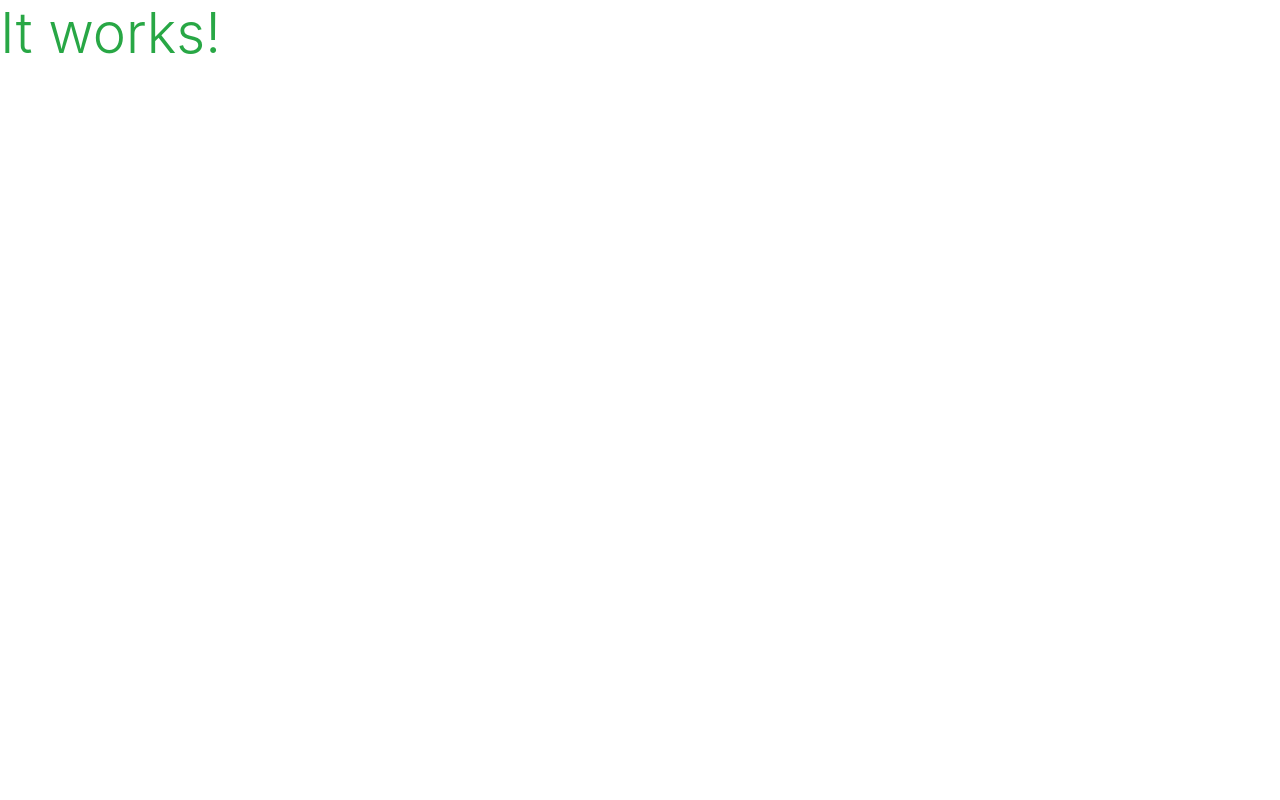
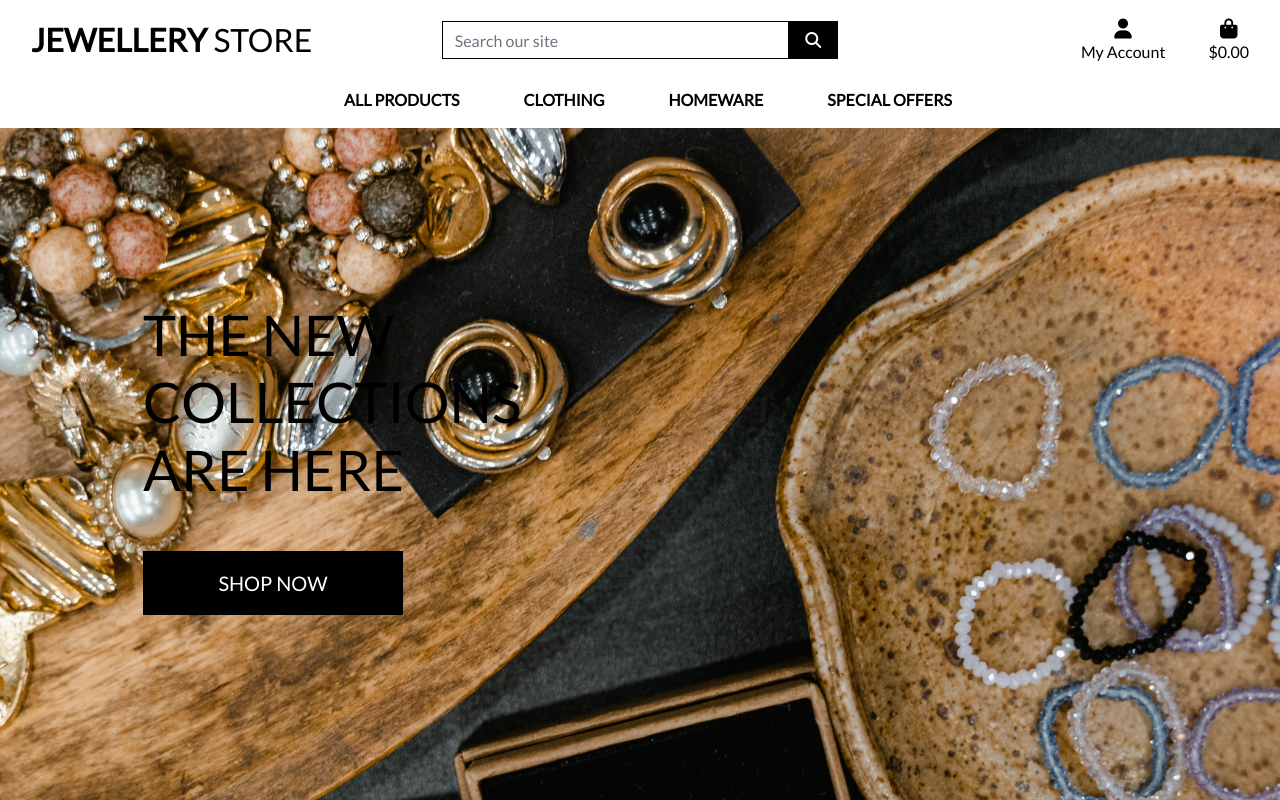
Before and after one commit to Code-Institute-Submissions/Colin-K88-ecommerce-store_AprResub, a Django app: page / in a window 1280 px wide. Before the commit the page is almost empty. Run offline with Django 3.2, Linux system fonts and the light colour scheme; some libraries are stand-ins or nearby versions.

Commit message:
added home page with css

```diff
--- a/ecommercestore/urls.py
+++ b/ecommercestore/urls.py
@@ -15,9 +15,11 @@ Including another URLconf
 """
 from django.contrib import admin
 from django.urls import path, include
+from django.conf import settings
+from django.conf.urls.static import static
 
 urlpatterns = [
     path('admin/', admin.site.urls),
     path('accounts/', include('allauth.urls')),
     path('', include('home.urls')),
-]
+] + static(settings.MEDIA_URL, document_root=settings.MEDIA_ROOT)
--- a/home/templates/home/index.html
+++ b/home/templates/home/index.html
@@ -1,6 +1,27 @@
 {% extends "base.html" %}
 {% load static %}
 
+{% block page_header %}
+    <div class="container header-container">
+        <div class="row">
+            <div class="col"></div>
+        </div>
+    </div>
+{% endblock %}
+
 {% block content %}
-    <h1 class="display-4 text-success">It works!</h1>
+    <div class="container h-100">
+        <div class="row h-100">
+            <div class="col-7 col-md-6 my-auto">
+                <h1 class="display-4 logo-font text-black">
+                    The new collections are here
+                </h1>
+                <div class="my-5">
+                    <h4>
+                        <a href="" class="shop-now-button btn btn-lg rounded-0 text-uppercase py-3">Shop Now</a>
+                    </h4>
+                </div>
+            </div>
+        </div>
+    </div>
 {% endblock %}
--- /dev/null
+++ b/static/css/base.css
@@ -0,0 +1,81 @@
+html {
+    height: 100%;
+}
+
+body {
+    background: url('/media/pexels-mart-production-7679889.jpg') no-repeat center center fixed;
+    background-size: cover;
+    height: calc(100vh - 164px);
+    color: #555;
+    font-family: 'Lato';
+}
+
+/* from Bulma */
+.icon {
+    align-items: center;
+    display: inline-flex;
+    justify-content: center;
+    height: 1.5rem;
+    width: 1.5rem;
+}
+
+.logo-font {
+    text-transform: uppercase;
+}
+
+.main-logo-link {
+    width: fit-content;
+}
+
+.shop-now-button {
+    background: black;
+    color: white;
+    min-width: 260px;
+}
+
+.btn-black {
+    background: black;
+    color: white;
+}
+
+.shop-now-button:hover,
+.shop-now-button:active,
+.shop-now-button:focus,
+.btn-black:hover,
+.btn-black:active,
+.btn-black:focus {
+    background: #222;
+    color: white;
+}
+
+.text-black {
+    color: #000 !important;
+}
+
+.border-black {
+    border: 1px solid black !important;
+}
+
+/* -------------------------------- Media Queries */
+
+/* Slightly larger container on xl screens */
+@media (min-width: 1200px) {
+  .container {
+    max-width: 80%;
+  }
+}
+
+/* fixed top navbar only on medium and up */
+@media (min-width: 992px) {
+    .fixed-top-desktop-only {
+        position: fixed;
+        top: 0;
+        right: 0;
+        left: 0;
+        z-index: 1030;
+    }
+
+    .header-container {
+        padding-top: 164px;
+    }
+}
--- a/templates/base.html
+++ b/templates/base.html
@@ -15,12 +15,15 @@
 
     {% block corecss %}
         <link rel="stylesheet" href="https://stackpath.bootstrapcdn.com/bootstrap/4.4.1/css/bootstrap.min.css" integrity="sha384-Vkoo8x4CGsO3+Hhxv8T/Q5PaXtkKtu6ug5TOeNV6gBiFeWPGFN9MuhOf23Q9Ifjh" crossorigin="anonymous">
+        <link rel="stylesheet" href="https://fonts.googleapis.com/css?family=Lato&display=swap">
+        <link rel="stylesheet" href="{% static 'css/base.css' %}">
     {% endblock %}
 
     {% block extra_css %}
     {% endblock %}
 
     {% block corejs %}
+        <script src="https://kit.fontawesome.com/e9c73d7092.js" crossorigin="anonymous"></script>
         <script src="https://code.jquery.com/jquery-3.4.1.slim.min.js" integrity="sha384-J6qa4849blE2+poT4WnyKhv5vZF5SrPo0iEjwBvKU7imGFAV0wwj1yYfoRSJoZ+n" crossorigin="anonymous"></script>
         <script src="https://cdn.jsdelivr.net/npm/popper.js@1.16.0/dist/umd/popper.min.js" integrity="sha384-Q6E9RHvbIyZFJoft+2mJbHaEWldlvI9IOYy5n3zV9zzTtmI3UksdQRVvoxMfooAo" crossorigin="anonymous"></script>
         <script src="https://stackpath.bootstrapcdn.com/bootstrap/4.4.1/js/bootstrap.min.js" integrity="sha384-wfSDF2E50Y2D1uUdj0O3uMBJnjuUD4Ih7YwaYd1iqfktj0Uod8GCExl3Og8ifwB6" crossorigin="anonymous"></script>
@@ -29,10 +32,80 @@
     {% block extra_js %}
     {% endblock %}
 
-    <title>Ecommerce Store {% block extra_title %}{% endblock %}</title>
+    <title>Boutique Ado {% block extra_title %}{% endblock %}</title>
   </head>
   <body>
-    <header class="container-fluid fixed-top"></header>
+    <header class="container-fluid fixed-top">
+        <div id="topnav" class="row bg-white pt-lg-2 d-none d-lg-flex">
+            <div class="col-12 col-lg-4 my-auto py-1 py-lg-0 text-center text-lg-left">
+                <a href="{% url 'home' %}" class="nav-link main-logo-link">
+                    <h2 class="logo-font text-black my-0"><strong>Jewellery</strong> Store</h2>
+                </a>
+            </div>
+            <div class="col-12 col-lg-4 my-auto py-1 py-lg-0">
+                <form method="GET" action="">
+                    <div class="input-group w-100">
+                        <input class="form-control border border-black rounded-0" type="text" name="q" placeholder="Search our site">
+                        <div class="input-group-append">
+                            <button class="form-control btn btn-black border border-black rounded-0" type="submit">
+                                <span class="icon">
+                                    <i class="fas fa-search"></i>
+                                </span>
+                            </button>
+                        </div>
+                    </div>
+                </form>
+            </div>
+            <div class="col-12 col-lg-4 my-auto py-1 py-lg-0">
+                <ul class="list-inline list-unstyled text-center text-lg-right my-0">
+                    <li class="list-inline-item dropdown">
+                        <a class="text-black nav-link" href="#" id="user-options" data-toggle="dropdown" aria-haspopup="true" aria-expanded="false">
+                            <div class="text-center">
+                                <div><i class="fas fa-user fa-lg"></i></div>
+                                <p class="my-0">My Account</p>
+                            </div>
+                        </a>
+                        <div class="dropdown-menu border-0" aria-labelledby="user-options">
+                            {% if request.user.is_authenticated %}
+                                {% if request.user.is_superuser %}
+                                    <a href="" class="dropdown-item">Product Management</a>
+                                {% endif %}
+                                <a href="" class="dropdown-item">My Profile</a>
+                                <a href="{% url 'account_logout' %}" class="dropdown-item">Logout</a>
+                            {% else %}
+                                <a href="{% url 'account_signup' %}" class="dropdown-item">Register</a>
+                                <a href="{% url 'account_login' %}" class="dropdown-item">Login</a>
+                            {% endif %}
+                        </div>
+                    </li>
+                    <li class="list-inline-item">
+                        <a class="{% if grand_total %}text-info font-weight-bold{% else %}text-black{% endif %} nav-link" href="">
+                            <div class="text-center">
+                                <div><i class="fas fa-shopping-bag fa-lg"></i></div>
+                                <p class="my-0">
+                                    {% if grand_total %}
+                                        ${{ grand_total|floatformat:2 }}
+                                    {% else %}
+                                        $0.00
+                                    {% endif %}
+                                </p>
+                            </div>
+                        </a>
+                    </li>
+                </ul>
+            </div>
+            <div class="col-12 col-lg-4 my-auto py-1 py-lg-0"></div>
+        </div>
+        <div class="row bg-white">
+            <nav class="navbar navbar-expand-lg navbar-light w-100">
+                <button class="navbar-toggler" type="button" data-toggle="collapse" data-target="#main-nav" aria-controls="main-nav" aria-expanded="false" aria-label="Toggle navigation">
+                    <span class="navbar-toggler-icon"></span>
+                </button>
+                {% include 'includes/mobile-top-header.html' %}
+                {% include 'includes/main-nav.html' %}
+            </nav>
+        </div>
+    </header>
 
     {% if messages %}
         <div class="message-container"></div>
--- /dev/null
+++ b/templates/includes/main-nav.html
@@ -0,0 +1,51 @@
+<div class="collapse navbar-collapse" id="main-nav">
+        <ul class="navbar-nav w-auto mx-auto">
+            <li class="nav-item dropdown">
+                <a class="logo-font font-weight-bold nav-link text-black mr-5" href="#" id="all-products-link" data-toggle="dropdown" aria-haspopup="true" aria-expanded="false">
+                    All Products
+                </a>
+                <div class="dropdown-menu border-0" aria-labelledby="all-products-link">
+                    <a href="" class="dropdown-item">By Price</a>
+                    <a href="" class="dropdown-item ">By Rating</a>
+                    <a href="" class="dropdown-item ">By Category</a>
+                    <a href="" class="dropdown-item">All Products</a>
+                </div>
+            </li>
+
+            <li class="nav-item dropdown">
+                <a class="logo-font font-weight-bold nav-link text-black mr-5" href="#" id="clothing-link" data-toggle="dropdown" aria-haspopup="true" aria-expanded="false">
+                    Clothing
+                </a>
+                <div class="dropdown-menu border-0" aria-labelledby="clothing-link">
+                    <a href="" class="dropdown-item">Activewear &amp; Essentials</a>
+                    <a href="" class="dropdown-item">Jeans</a>
+                    <a href="" class="dropdown-item">Shirts</a>
+                    <a href="" class="dropdown-item">All Clothing</a>
+                </div>
+            </li>
+
+            <li class="nav-item dropdown">
+                <a class="logo-font font-weight-bold nav-link text-black mr-5" href="#" id="homeware-link" data-toggle="dropdown" aria-haspopup="true" aria-expanded="false">
+                    Homeware
+                </a>
+                <div class="dropdown-menu border-0" aria-labelledby="homeware-link">
+                    <a href="" class="dropdown-item">Bed &amp; Bath</a>
+                    <a href="" class="dropdown-item">Kitchen &amp; Dining</a>
+                    <a href="" class="dropdown-item">All Homeware</a>
+                </div>
+            </li>
+
+            <li class="nav-item dropdown">
+                <a class="logo-font font-weight-bold nav-link text-black" href="#" id="specials-link" data-toggle="dropdown" aria-haspopup="true" aria-expanded="false">
+                    Special Offers
+                </a>
+                <div class="dropdown-menu border-0" aria-labelledby="specials-link">
+                    <a href="" class="dropdown-item">New Arrivals</a>
+                    <a href="" class="dropdown-item">Deals</a>
+                    <a href="" class="dropdown-item">Clearance</a>
+                    <a href="" class="dropdown-item">All Specials</a>
+                </div>
+            </li>
+        </ul>
+    </div>
+</div>
--- /dev/null
+++ b/templates/includes/mobile-top-header.html
@@ -0,0 +1,35 @@
+<li class="list-inline-item dropdown">
+      <a class="text-black nav-link d-block d-lg-none" href="#" id="user-options" data-toggle="dropdown" aria-haspopup="true" aria-expanded="false">
+          <div class="text-center">
+              <div><i class="fas fa-user fa-lg"></i></div>
+              <p class="my-0">My Account</p>
+          </div>
+      </a>
+      <div class="dropdown-menu border-0" aria-labelledby="user-options">
+          {% if request.user.is_authenticated %}
+              {% if request.user.is_superuser %}
+                  <a href="{% url 'account_logout' %}" class="dropdown-item">Product Management</a>
+              {% endif %}
+              <a href="" class="dropdown-item">My Profile</a>
+              <a href="{% url 'account_logout' %}" class="dropdown-item">Logout</a>
+          {% else %}
+              <a href="{% url 'account_signup' %}" class="dropdown-item">Register</a>
+              <a href="{% url 'account_login' %}" class="dropdown-item">Login</a>
+          {% endif %}
+      </div>
+  </li>
+  <li class="list-inline-item">
+      <a class="{% if grand_total %}text-primary font-weight-bold{% else %}text-black{% endif %} nav-link d-block d-lg-none" href="">
+          <div class="text-center">
+              <div><i class="fas fa-shopping-bag fa-lg"></i></div>
+              <p class="my-0">
+                  {% if grand_total %}
+                      ${{ grand_total|floatformat:2 }}
+                  {% else %}
+                      $0.00
+                  {% endif %}
+              </p>
+          </div>
+      </a>
+    </li>
+  </ul>
```
Also changed, not shown: ecommercestore/settings.py (+17 -20 lines), media/pexels-mart-production-7679889.jpg (added), media/pexels-miriam-alonso-7585823.jpg (added).
